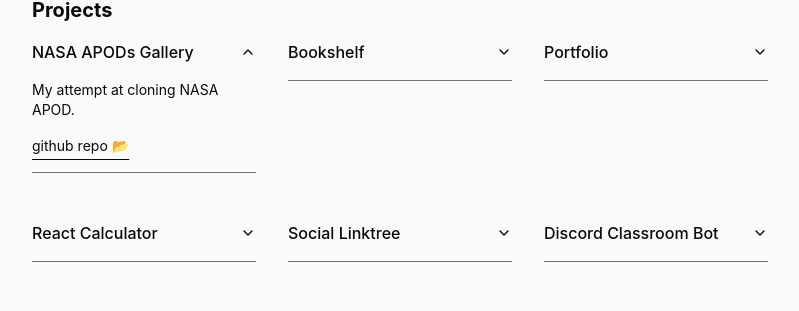
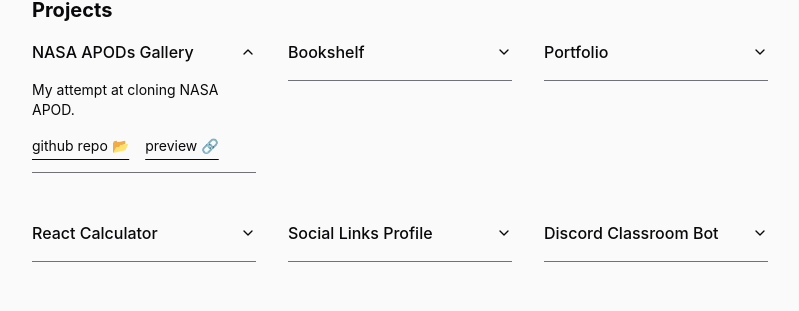
Before and after one commit to ausathdzil/astro-portfolio, an Astro site: page / in a window 1280 px wide. Both pictures are taken after a click on the button "NASA APODs Gallery". Shown: the part 312-623 px from the top of the page, without its empty margins (240-1039 px from the left). Built offline with nearby package versions, Linux system fonts and the light colour scheme; Astro itself is replaced by a stand-in of ours.

Commit message:
feat: Add preview link for projects if there's any

```diff
--- a/src/components/ProjectsAccordion.tsx
+++ b/src/components/ProjectsAccordion.tsx
@@ -3,8 +3,8 @@
   AccordionContent,
   AccordionItem,
   AccordionTrigger,
-} from "@/components/ui/accordion";
-import { type Project, getProjects } from "@/lib/projects";
+} from '@/components/ui/accordion';
+import { type Project, getProjects } from '@/lib/projects';
 
 const projects: Project[] = getProjects();
 
@@ -20,19 +20,30 @@
 const projectChunks = chunkArray(projects, 3);
 
 export default function ProjectsAccordion() {
-
   return (
     <>
       {projectChunks.map((chunk, chunkIndex) => (
-        <div key={chunkIndex} className="flex flex-col lg:flex-row gap-8 my-8 lg:my-0">
+        <div
+          key={chunkIndex}
+          className="flex flex-col lg:flex-row gap-8 my-8 lg:my-0"
+        >
           {chunk.map((project, index) => (
-            <Accordion key={index} type="single" collapsible className="w-full">
-              <AccordionItem value={`item-${index + 1}`} className="md:mb-8">
+            <Accordion
+              key={index}
+              type="single"
+              collapsible
+              className="w-full"
+            >
+              <AccordionItem
+                value={`item-${index + 1}`}
+                className="md:mb-8"
+              >
                 <AccordionTrigger>{project.title}</AccordionTrigger>
 
                 <AccordionContent>
                   {project.description}
 
+                  <div className="flex gap-4 justify-start items-start">
                     <a
                       href={project.link}
                       target="_blank"
@@ -41,6 +52,18 @@
                     >
                       <p className="mt-4">github repo 📂</p>
                     </a>
+
+                    {project.webLink && (
+                      <a
+                        href={project.webLink}
+                        target="_blank"
+                        className="underline underline-offset-8 transition ease-in-out hover:decoration-zinc-500"
+                        aria-label={`link to ${project.title}`}
+                      >
+                        <p className="mt-4">preview 🔗</p>
+                      </a>
+                    )}
+                  </div>
                 </AccordionContent>
               </AccordionItem>
             </Accordion>
--- a/src/lib/projects.ts
+++ b/src/lib/projects.ts
@@ -1,6 +1,7 @@
 export interface Project {
   title: string;
   link: string;
+  webLink?: string;
   description: string;
 }
 
@@ -9,36 +10,36 @@
     {
       title: 'NASA APODs Gallery',
       link: 'https://github.com/ausathdzil/nasa-apods-gallery',
-      description:
-        'My attempt at cloning NASA APOD.',
+      webLink: 'https://nasa-apods-gallery.vercel.app/',
+      description: 'My attempt at cloning NASA APOD.',
     },
     {
       title: 'Bookshelf',
       link: 'https://github.com/ausathdzil/nextjs-bookshelf',
-      description:
-        'A catalogue for managing books.',
+      description: 'A catalogue for managing books.',
     },
     {
       title: 'Portfolio',
       link: 'https://github.com/ausathdzil/astro-portfolio',
+      webLink: 'https://ausathdzil.vercel.app/',
       description: 'My personal web portfolio.',
     },
     {
       title: 'React Calculator',
       link: 'https://github.com/ausathdzil/react-calculator',
+      webLink: 'https://react-calculator-ausath.vercel.app/',
       description: 'Calculator web app.',
     },
     {
-      title: 'Social Linktree',
+      title: 'Social Links Profile',
       link: 'https://github.com/ausathdzil/social-links',
-      description:
-        'A simple social linktree.',
+      webLink: 'https://social-links-ausath.vercel.app/',
+      description: 'A simple social links for your profile.',
     },
     {
       title: 'Discord Classroom Bot',
       link: 'https://github.com/ausathdzil/discord-blast-bot',
-      description:
-        'Discord bot for personal classroom use. Made with discord.js.',
+      description: 'Discord bot for personal classroom use.',
     },
   ];
 }
```
Lines whose indentation alone changed are shown as unchanged.
